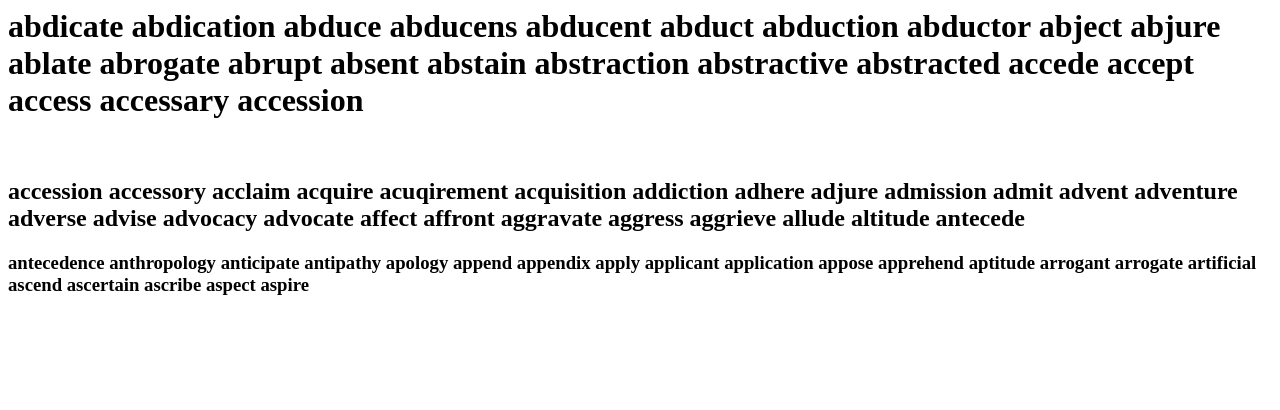
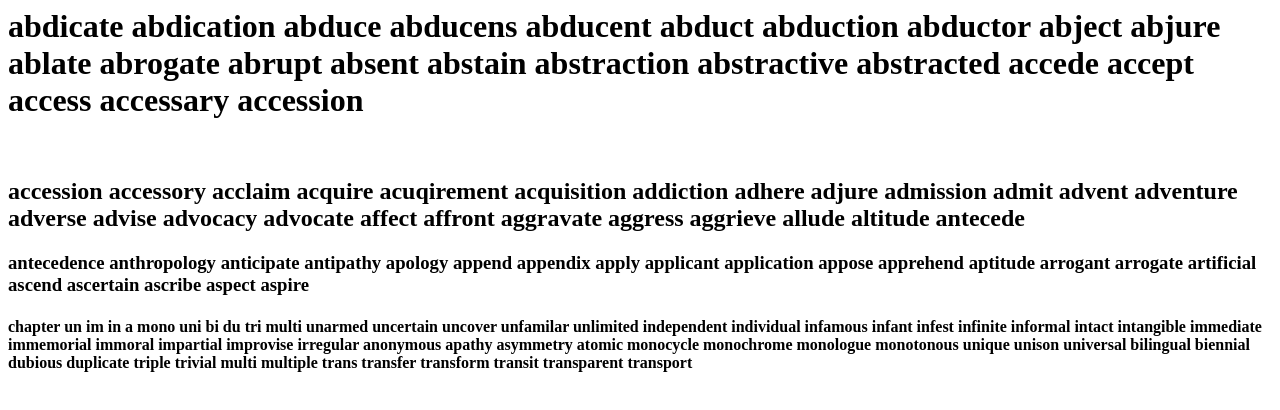
Before and after one commit to pann710/20210816, a plain HTML site: page index.html in a window 1280 px wide. Drawn offline with Linux system fonts and the light colour scheme.

Commit message:
Update index.html

```diff
--- a/index.html
+++ b/index.html
@@ -8,6 +8,6 @@
 <h2>accession accessory  acclaim acquire acuqirement acquisition addiction adhere adjure admission admit advent adventure adverse advise advocacy advocate affect affront aggravate  aggress aggrieve allude altitude antecede </h2>
 
 <h3>antecedence anthropology anticipate antipathy apology  append appendix apply applicant application appose apprehend aptitude arrogant arrogate artificial ascend ascertain ascribe aspect aspire  </h3>
-
+  <h4>chapter un im in a  mono uni bi du tri multi unarmed uncertain  uncover unfamilar unlimited independent individual infamous infant infest infinite informal intact intangible immediate immemorial immoral impartial improvise irregular anonymous apathy asymmetry atomic monocycle monochrome monologue monotonous unique unison universal bilingual biennial dubious duplicate triple trivial multi multiple trans transfer transform transit transparent  transport</h4>
 </body>
 </html>
```
